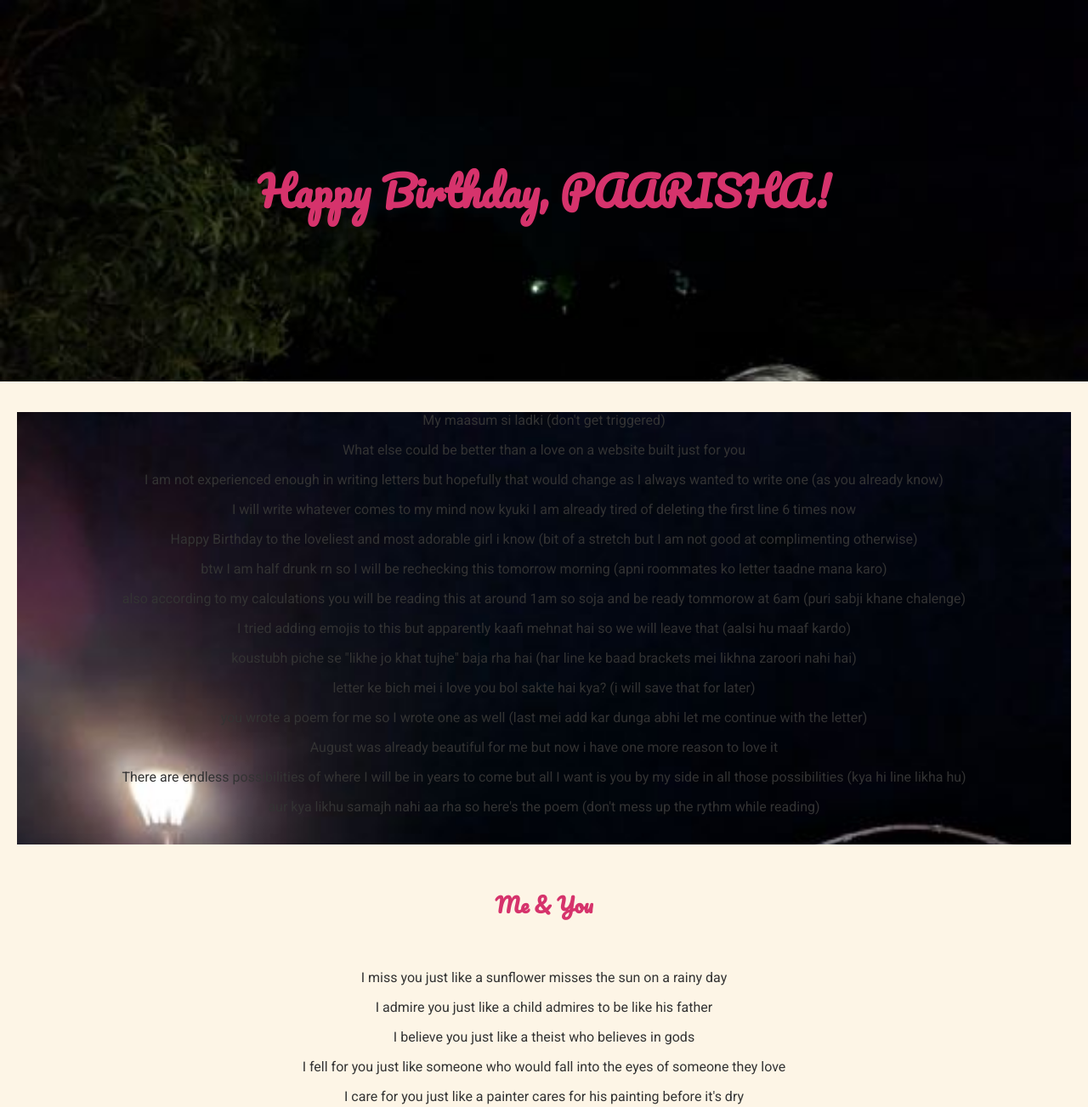
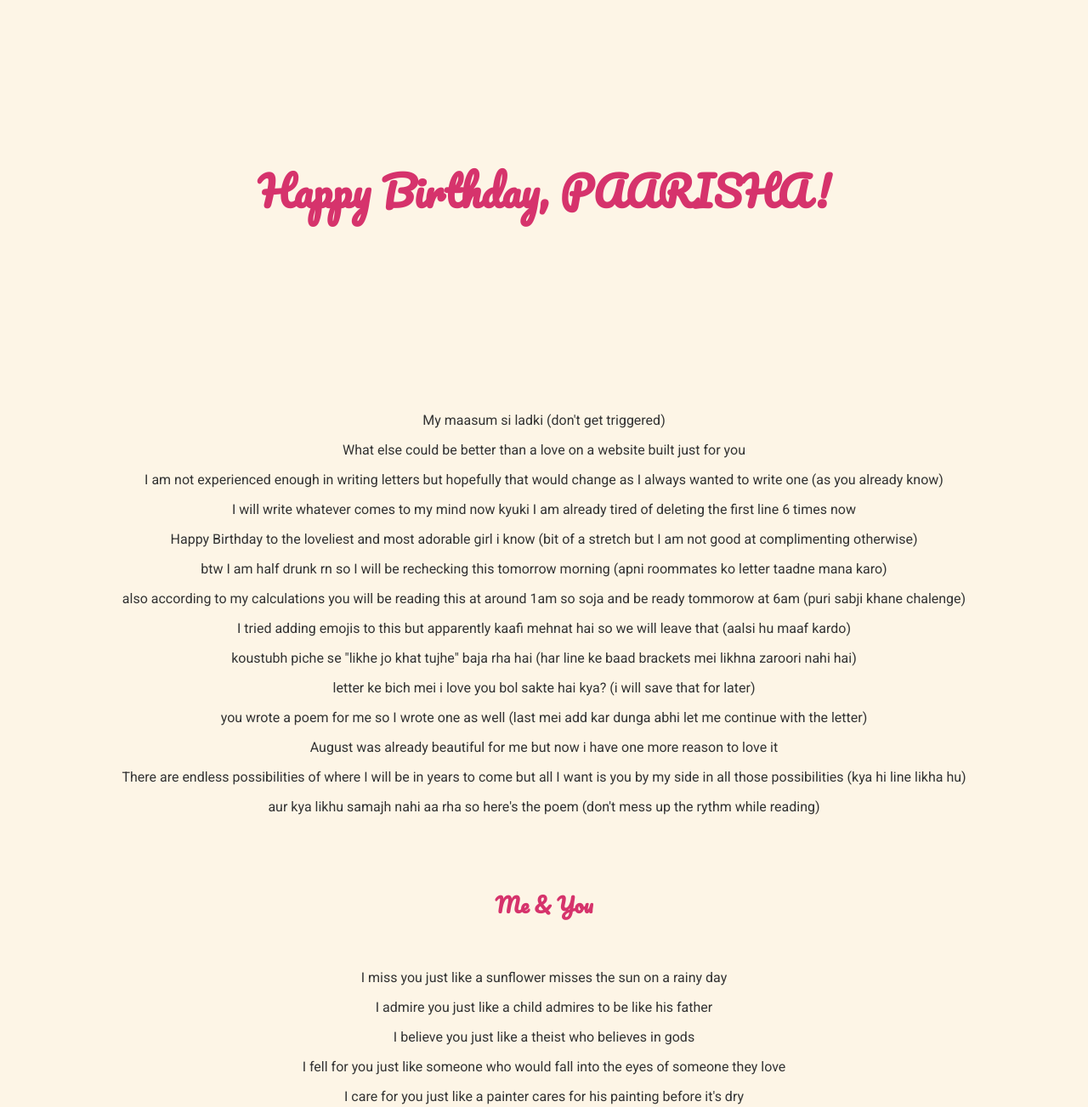
Before and after one commit to vedant2085/birthday, a plain HTML site: page index.html in a window 1280 px wide. Shown: the top 1303 px of the page at 85% size. Drawn offline with Linux system fonts and the light colour scheme.

Commit message:
Update birthday.css

```diff
--- a/birthday.css
+++ b/birthday.css
@@ -14,8 +14,6 @@ h1, h2 {
 
 header.hero {
     text-align: center;
-    background-image: url('indie lake single2.jpg');
-    background-size: cover;
     background-color: #fdf5e6;
     padding-top: 150px;
     padding-bottom:150px;
@@ -38,15 +36,11 @@ main {
 .intro {
     text-align: center;
     margin-bottom: 50px;
-    background-image: url('bday single2.jpg');
-    background-size: cover;
     background-color: #fdf5e6;
 }
 .intro2 {
     text-align: center;
     margin-bottom: 50px;
-    background-image: url('bday backround2.jpg');
-    background-size: cover;
     background-color: #fdf5e6;
 }
 .gallery {
```
